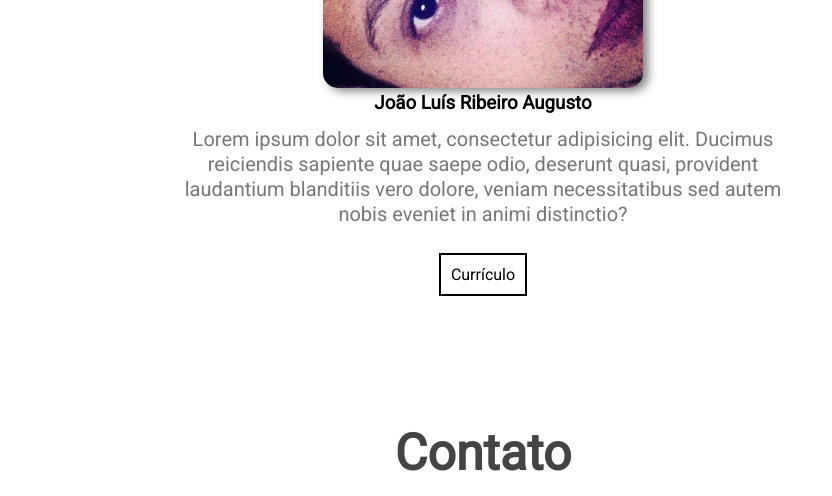
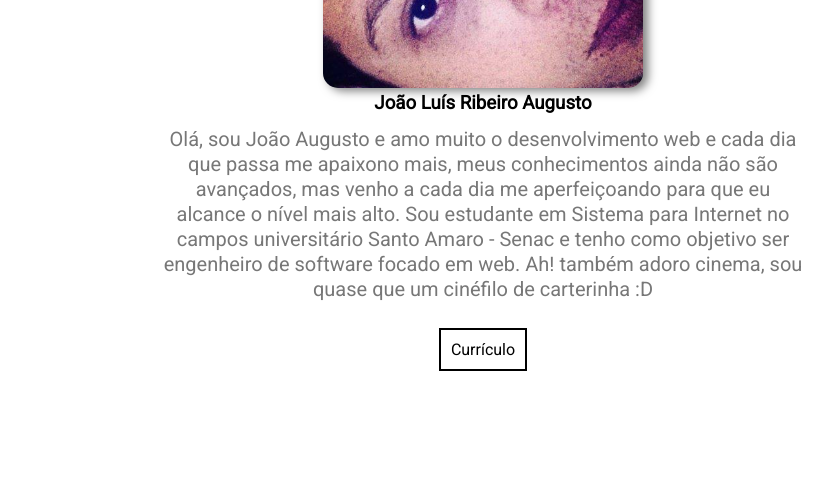
Before and after one commit to JoHNNyRiver/portfolio, a website: page index.html in a window 1280 px wide. Shown: the part 2300-2796 px from the top of the page, without its empty margins (157-989 px from the left). Drawn offline with Linux system fonts and the light colour scheme.

Commit message:
my descreption it's ok now

```diff
--- a/index.html
+++ b/index.html
@@ -164,7 +164,7 @@
             <figcaption><h3>João Luís Ribeiro Augusto</h3></figcaption>
           </figure>
 
-          <p>Lorem ipsum dolor sit amet, consectetur adipisicing elit. Ducimus reiciendis sapiente quae saepe odio, deserunt quasi, provident laudantium blanditiis vero dolore, veniam necessitatibus sed autem nobis eveniet in animi distinctio?</p>
+          <p>Olá, sou João Augusto e amo muito o desenvolvimento web e cada dia que passa me apaixono mais, meus conhecimentos ainda não são avançados, mas venho a cada dia me aperfeiçoando para que eu alcance o nível mais alto. Sou estudante em Sistema para Internet no campos universitário Santo Amaro - Senac e tenho como objetivo ser engenheiro de software focado em web. Ah! também adoro cinema, sou quase que um cinéfilo de carterinha :D</p>
 
           <a href="assets/curriculo/curriculo.pdf" title="meu currículo em pdf" target="_blank">Currículo</a>
       </section>
```
